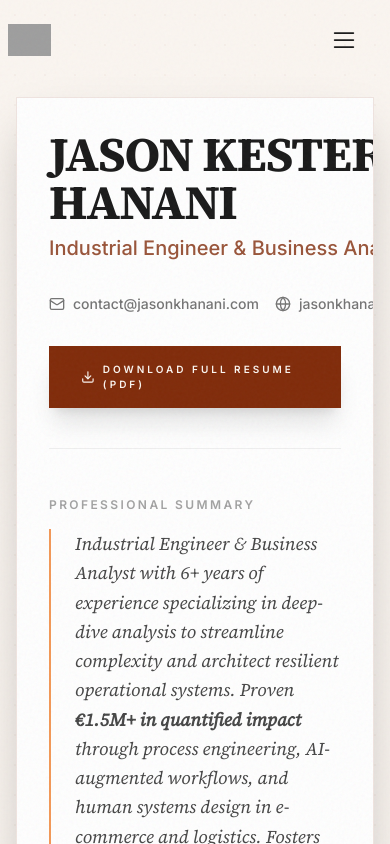
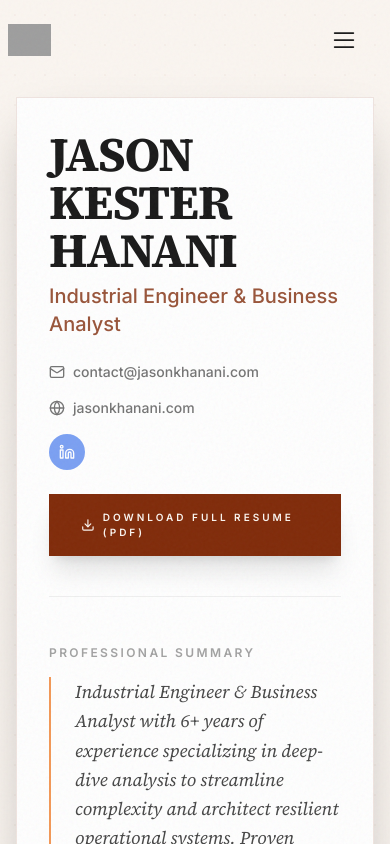
Before and after one commit to jkhan31/jasonkhanani-website, a React (Vite) app: page /#/resume in a window 390 px wide. Shown: the top 844 px of the page. Built offline with nearby package versions, Linux system fonts and the light colour scheme; grey boxes are pictures that could not be loaded.

Commit message:
Resume: mobile wrap  subtitle and contact links

```diff
--- a/pages/Resume.tsx
+++ b/pages/Resume.tsx
@@ -34,11 +34,11 @@ const ResumePage = () => {
           <div className="flex flex-col md:flex-row justify-between items-start md:items-end gap-6">
             <div>
               <h1 className="text-5xl font-serif font-bold tracking-tight mb-2">JASON KESTER HANANI</h1>
-              <p className="text-xl font-medium opacity-80" style={{ color: colors.rust }}>Industrial Engineer & Business Analyst</p>
-              <div className="flex items-center gap-4 mt-6 text-sm font-medium opacity-60">
-                <a href="mailto:contact@jasonkhanani.com" className="flex items-center gap-2 hover:text-foxOrange transition"><Mail size={16} /> contact@jasonkhanani.com</a>
-                <a href="https://jasonkhanani.com" target="_blank" rel="noreferrer" className="flex items-center gap-2 hover:text-foxOrange transition"><Globe size={16} /> jasonkhanani.com</a>
-                <a href="https://www.linkedin.com/in/jasonkhanani/" target="_blank" rel="noreferrer" className="ml-4 inline-flex items-center justify-center w-9 h-9 rounded-full bg-blue-600 text-white hover:bg-blue-700 transition-shadow">
+              <p className="text-xl font-medium opacity-80 whitespace-normal break-words max-w-full" style={{ color: colors.rust }}>Industrial Engineer &amp; Business Analyst</p>
+              <div className="flex flex-col md:flex-row md:items-center gap-2 mt-6 text-sm font-medium opacity-60">
+                <a href="mailto:contact@jasonkhanani.com" className="flex items-center gap-2 hover:text-foxOrange transition w-full md:w-auto break-words"><Mail size={16} /> contact@jasonkhanani.com</a>
+                <a href="https://jasonkhanani.com" target="_blank" rel="noreferrer" className="flex items-center gap-2 hover:text-foxOrange transition w-full md:w-auto break-words mt-2 md:mt-0"><Globe size={16} /> jasonkhanani.com</a>
+                <a href="https://www.linkedin.com/in/jasonkhanani/" target="_blank" rel="noreferrer" className="mt-2 md:ml-4 md:mt-0 inline-flex items-center justify-center w-9 h-9 rounded-full bg-blue-600 text-white hover:bg-blue-700 transition-shadow">
                   <Linkedin size={16} />
                 </a>
               </div>
```
